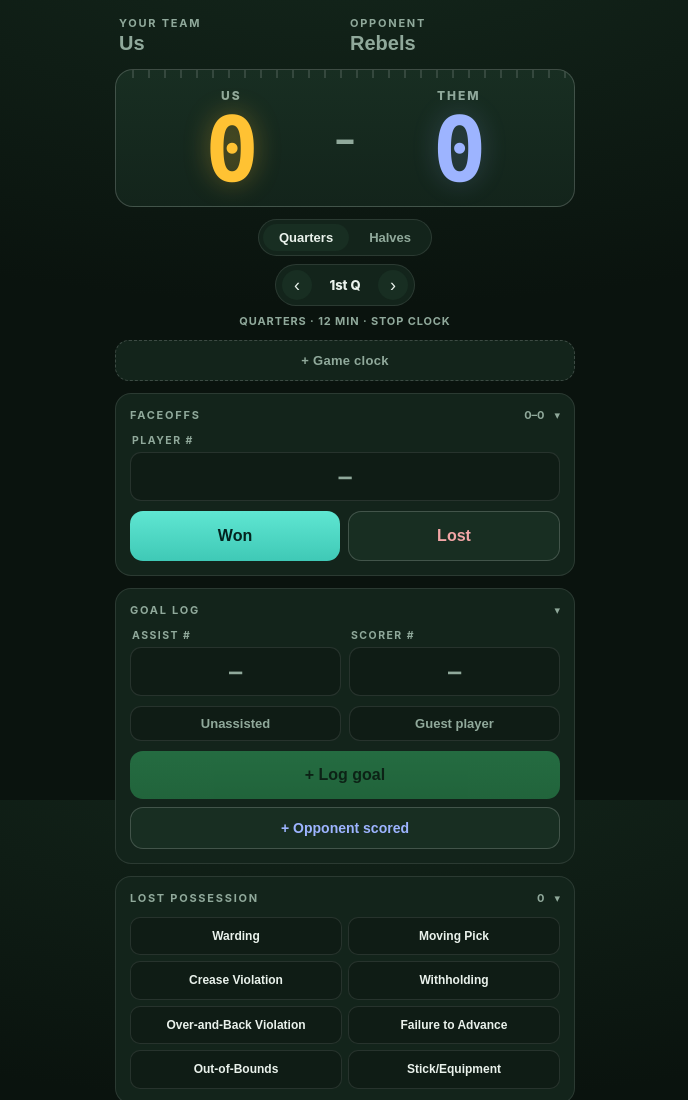
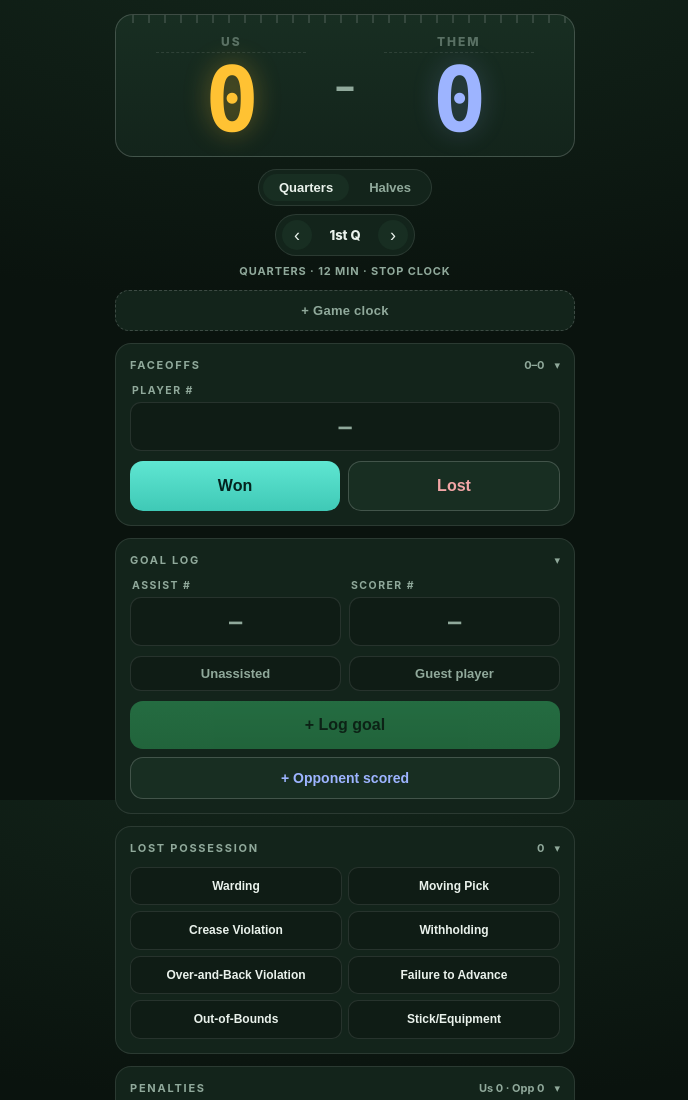
Before and after one commit to tankvision/laxapp, a plain HTML site: page index.html in a window 1280 px wide. Shown: the top 1100 px of the page, without its empty margins (295-983 px from the left). Drawn offline with Linux system fonts and the light colour scheme.

Commit message:
Sticky compact scoreboard with inline editable team names
- Scoreboard pins to top and shrinks on scroll, staying below the Dynamic Island
- Team names are now edited directly on the scoreboard; removed the separate header row

Co-Authored-By: Claude Opus 4.8 <noreply@anthropic.com>
Claude-Session: https://claude.ai/code/session_013VCyPVR9FnRY2qmoMRt7XQ

```diff
--- a/index.html
+++ b/index.html
@@ -41,7 +41,7 @@
   .istep{width:30px; height:30px; border-radius:999px; border:none; background:var(--card2); color:var(--ink); font-size:18px; line-height:1; cursor:pointer;}
   .istep:active{transform:scale(.94);}
 
-  .board{position:relative; background:linear-gradient(180deg,var(--card2),var(--card)); border:1px solid var(--line2); border-radius:18px; padding:18px 16px 16px; overflow:hidden;}
+  .board{position:sticky; top:calc(env(safe-area-inset-top)); z-index:20; background:linear-gradient(180deg,var(--card2),var(--card)); border:1px solid var(--line2); border-radius:18px; padding:18px 16px 16px; overflow:hidden; transition:padding .18s ease, box-shadow .18s ease;}
   .hash{position:absolute; top:0; left:0; right:0; height:8px; background-image:repeating-linear-gradient(90deg, var(--line2) 0 2px, transparent 2px 16px); opacity:.7;}
   .board-row{display:grid; grid-template-columns:1fr auto 1fr; align-items:center; gap:6px;}
   .team{display:flex; flex-direction:column; align-items:center; gap:6px;}
@@ -49,7 +49,16 @@
   .num{font-size:clamp(56px,19vw,90px); line-height:.9;}
   .num.us{color:var(--us); text-shadow:0 0 26px rgba(255,194,51,.35);}
   .num.them{color:var(--them); text-shadow:0 0 26px rgba(157,180,255,.22);}
-  .dash{font-size:34px; color:var(--muted); font-weight:800;}
+  .dash{font-size:34px; color:var(--muted); font-weight:800; transition:font-size .18s ease;}
+  .name-in{background:transparent; border:none; border-bottom:1px dashed var(--line); text-align:center; font-size:12px; letter-spacing:.16em; text-transform:uppercase; font-weight:800; color:var(--muted); width:100%; max-width:150px; padding:1px 0 3px; outline:none; font-family:inherit; transition:font-size .18s ease, border-color .18s ease;}
+  .name-in::placeholder{color:var(--muted); opacity:.55;}
+  .name-in:focus{color:var(--ink); border-bottom-color:var(--line2);}
+  .board .num{transition:font-size .18s ease;}
+  .board.compact{padding:8px 14px; box-shadow:0 10px 26px rgba(0,0,0,.5);}
+  .board.compact .num{font-size:clamp(30px,10vw,42px);}
+  .board.compact .hash{opacity:0;}
+  .board.compact .dash{font-size:22px;}
+  .board.compact .name-in{font-size:10px; border-bottom-color:transparent;}
 
   .card{background:var(--card); border:1px solid var(--line); border-radius:16px; padding:14px;}
   .card-title{display:flex; align-items:center; justify-content:space-between; margin-bottom:12px;}
@@ -189,23 +198,18 @@
 </head>
 <body>
   <div class="phone">
-    <div class="head">
-      <div class="opp">
-        <span class="eyebrow">Your team</span>
-        <input id="usName" placeholder="Us" aria-label="Your team name" autocomplete="off" />
-      </div>
-      <div class="opp">
-        <span class="eyebrow">Opponent</span>
-        <input id="opp" placeholder="Rebels" aria-label="Opponent name" autocomplete="off" />
-      </div>
-    </div>
-
-    <div class="board">
+    <div class="board" id="board">
       <div class="hash"></div>
       <div class="board-row">
-        <div class="team"><span class="name" id="usNameLbl">Us</span><span class="num us lcd" id="usScore">0</span></div>
+        <div class="team">
+          <input class="name-in" id="usName" placeholder="Us" aria-label="Your team name" autocomplete="off" />
+          <span class="num us lcd" id="usScore">0</span>
+        </div>
         <span class="dash">&ndash;</span>
-        <div class="team"><span class="name" id="themName">Them</span><span class="num them lcd" id="themScore">0</span></div>
+        <div class="team">
+          <input class="name-in" id="opp" placeholder="Them" aria-label="Opponent name" autocomplete="off" />
+          <span class="num them lcd" id="themScore">0</span>
+        </div>
       </div>
     </div>
 
@@ -480,8 +484,6 @@
 
     $("usScore").textContent = us;
     $("themScore").textContent = them;
-    $("usNameLbl").textContent = (state.usName.trim() || "Us").slice(0,12);
-    $("themName").textContent = (state.opponent.trim() || "Them").slice(0,12);
     $("pLbl").textContent = periods()[state.periodIndex];
     syncSetup();
     $("possNum").textContent = state.possessions;
@@ -868,6 +870,11 @@
   $("clkMin").value = state.clock.minutes;
   updateClock();
   setInterval(function(){ if(state.clock.enabled) updateClock(); }, 250);
+
+  var boardEl = $("board");
+  function onScroll(){ if(window.scrollY > 24){ boardEl.classList.add("compact"); } else { boardEl.classList.remove("compact"); } }
+  window.addEventListener("scroll", onScroll, { passive:true });
+  onScroll();
 })();
 </script>
 </body>
```
